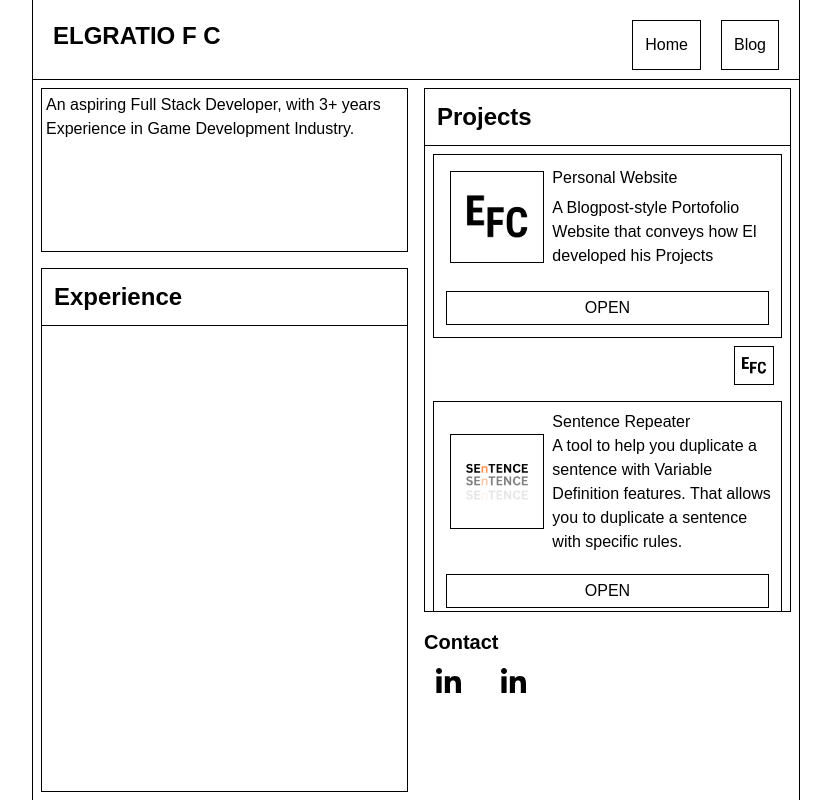
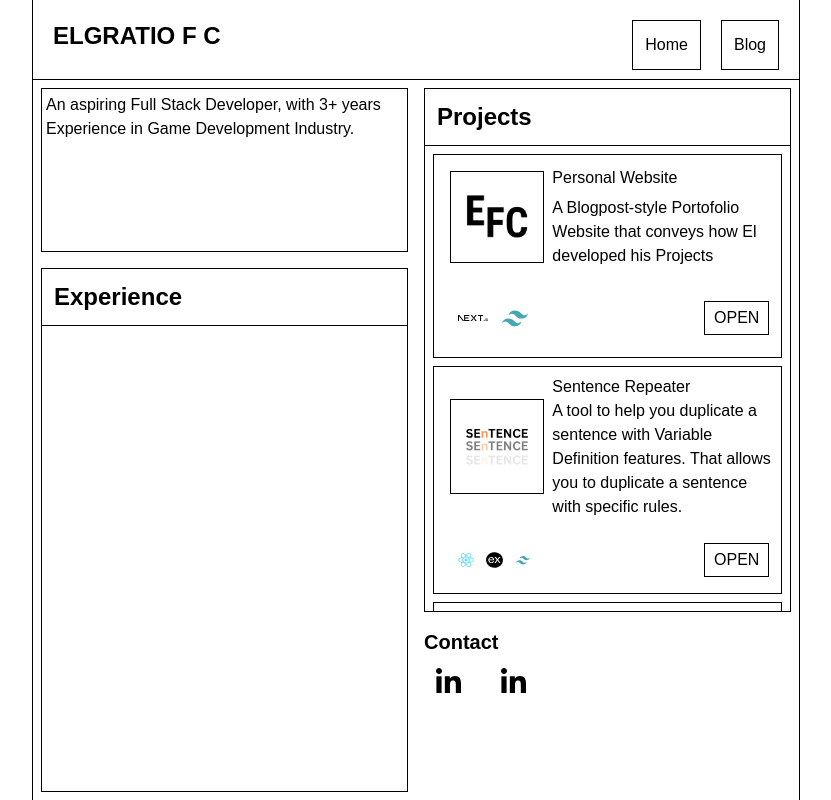
Before and after one commit to akael888/akael888-site, a Next.js app: page / in a window 1280 px wide. Shown: the whole page, without its empty margins (224-1055 px from the left). Built offline with nearby package versions, Linux system fonts and the light colour scheme.

Commit message:
feat : Added Ways to Insert Tech Stacks List in the Project Card

```diff
--- a/src/app/components/project-card.tsx
+++ b/src/app/components/project-card.tsx
@@ -4,14 +4,14 @@ interface ProjectCardProps {
   name: string;
   description: string;
   logoUrl: string;
-  techStacks?: string;
+  techStacks?: string[];
 }
 
 const ProjectCard: React.FC<ProjectCardProps> = ({
   name,
   description,
   logoUrl,
-  techStacks,
+  techStacks = ["/next.svg"],
 }) => {
   return (
     <>
@@ -36,13 +36,19 @@ const ProjectCard: React.FC<ProjectCardProps> = ({
               {description}
             </div>
           </div>
-          <div className="w-full p-3">
-            <button className="border-1 w-full p-1">OPEN</button>
-          </div>
-        </div>
-        <div className="flex justify-end align-center p-2">
-          <div className="border-1 rounded-10 p-1">
-            <Image src={logoUrl} alt="Linkedin Logo" width={30} height={30} />
+          <div className="w-full max-h-[100px] p-3 grid grid-row-1 grid-cols-2 justify-center">
+            <div className="flex align-center p-2 w-[60%] gap-1">
+              {techStacks.map((stack, index) => (
+                <div key={index} className="rounded-10 p-1 flex justify-center">
+                  <Image src={stack} alt="Stack Logo" width={30} height={30} />
+                </div>
+              ))}
+            </div>
+            <div className="flex justify-end items-center">
+              <button className="border-1 w-[40%] p-1 hover:bg-gray-600">
+                OPEN
+              </button>
+            </div>
           </div>
         </div>
       </div>
```
